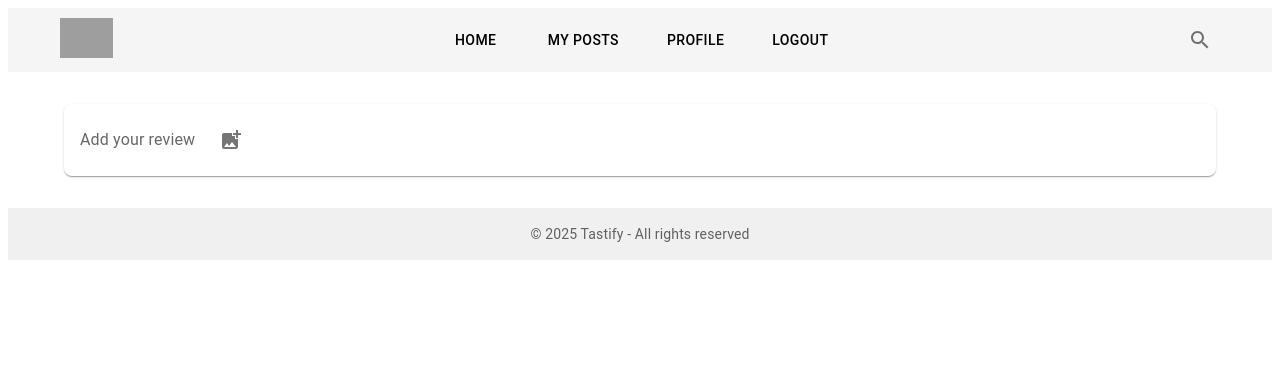
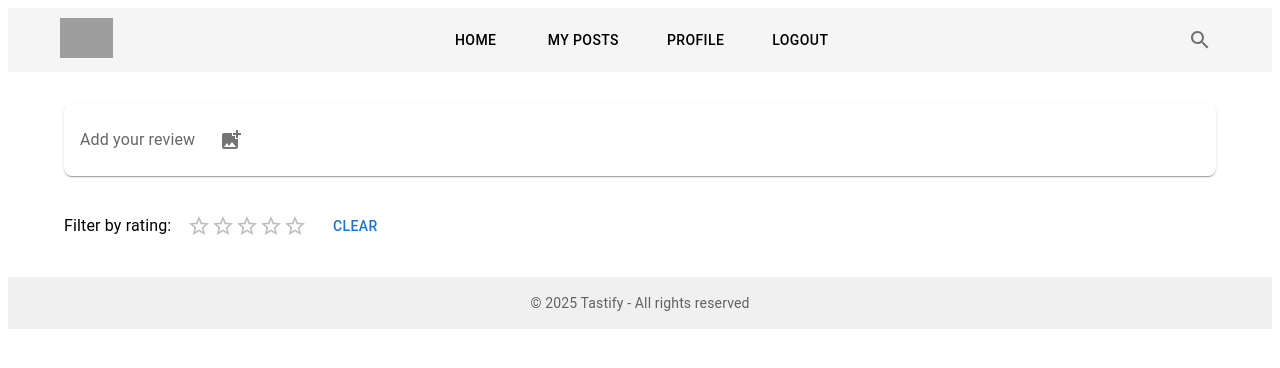
Before and after one commit to SharonBron/TASTIFY-WEB, a React (Create React App) app in the folder client/: page /home in a window 1280 px wide. Shown: the top 368 px of the page. Built offline with nearby package versions, Linux system fonts and the light colour scheme; grey boxes are pictures that could not be loaded.

Commit message:
rating filter+ search by restaurant name

```diff
--- a/client/src/components/Navbar.tsx
+++ b/client/src/components/Navbar.tsx
@@ -10,9 +10,13 @@ import {
 import { Link } from 'react-router-dom';
 import SearchIcon from '@mui/icons-material/Search';
 
-const Navbar: React.FC = () => {
+type NavbarProps = {
+  searchTerm?: string;
+  setSearchTerm?: (term: string) => void;
+};
+
+const Navbar: React.FC<NavbarProps> = ({ searchTerm = '', setSearchTerm }) => {
   const [showSearch, setShowSearch] = useState(false);
-  const [searchTerm, setSearchTerm] = useState('');
 
   const handleSearchClick = () => {
     setShowSearch((prev) => !prev);
@@ -39,7 +43,7 @@ const Navbar: React.FC = () => {
             <InputBase
               placeholder="Search…"
               value={searchTerm}
-              onChange={(e) => setSearchTerm(e.target.value)}
+              onChange={(e) => setSearchTerm?.(e.target.value)}
               sx={{
                 px: 1,
                 py: 0.5,
@@ -54,7 +58,7 @@ const Navbar: React.FC = () => {
           </IconButton>
         </Box>
 
-        {/* Logo placeholder */}
+        {/* Logo */}
         <Box sx={{ position: 'absolute', left: 20 }}>
           <img src="/logo.png" alt="Logo" style={{ height: '40px' }} />
         </Box>
--- a/client/src/pages/Home.tsx
+++ b/client/src/pages/Home.tsx
@@ -10,6 +10,7 @@ import {
   Typography,
   IconButton,
   Button,
+  Rating,
 } from '@mui/material';
 import AddPhotoAlternateIcon from '@mui/icons-material/AddPhotoAlternate';
 
@@ -19,6 +20,8 @@ const Home: React.FC = () => {
   const [reviews, setReviews] = useState<any[]>([]);
   const [openModal, setOpenModal] = useState(false);
   const [visibleCount, setVisibleCount] = useState(POSTS_PER_PAGE);
+  const [searchTerm, setSearchTerm] = useState('');
+  const [minRating, setMinRating] = useState<number | null>(null);
 
   const handlePostReview = (data: {
     content: string;
@@ -42,9 +45,15 @@ const Home: React.FC = () => {
     setReviews([newReview, ...reviews]);
   };
 
+  const filteredReviews = reviews.filter(review => {
+    const matchesSearch = review.restaurantName.toLowerCase().includes(searchTerm.toLowerCase());
+    const matchesRating = minRating ? review.rating >= minRating : true;
+    return matchesSearch && matchesRating;
+  });
+
   return (
     <>
-      <Navbar />
+      <Navbar searchTerm={searchTerm} setSearchTerm={setSearchTerm} />
 
       <Container sx={{ mt: 4 }}>
         {/* Mini "post" box */}
@@ -66,8 +75,18 @@ const Home: React.FC = () => {
           </IconButton>
         </Paper>
 
-        {/* Display visible posts only */}
-        {reviews.slice(0, visibleCount).map((review, index) => (
+        {/* Rating Filter */}
+        <Box sx={{ display: 'flex', alignItems: 'center', gap: 2, mb: 2 }}>
+          <Typography>Filter by rating:</Typography>
+          <Rating
+            value={minRating}
+            onChange={(_, newValue) => setMinRating(newValue)}
+          />
+          <Button variant="text" onClick={() => setMinRating(null)}>Clear</Button>
+        </Box>
+
+        {/* Display visible filtered posts only */}
+        {filteredReviews.slice(0, visibleCount).map((review, index) => (
           <ReviewCard
             key={review.id}
             id={review.id}
@@ -84,7 +103,7 @@ const Home: React.FC = () => {
         ))}
 
         {/* Load more button */}
-        {visibleCount < reviews.length && (
+        {visibleCount < filteredReviews.length && (
           <Box textAlign="center" mt={3}>
             <Button variant="outlined" onClick={() => setVisibleCount(prev => prev + POSTS_PER_PAGE)}>
               Load More
--- a/client/src/pages/MyPosts.tsx
+++ b/client/src/pages/MyPosts.tsx
@@ -1,5 +1,11 @@
 import React, { useState } from 'react';
-import { Container, Typography, Button, Box } from '@mui/material';
+import {
+  Container,
+  Typography,
+  Button,
+  Box,
+  Rating,
+} from '@mui/material';
 import { usePosts, Post } from '../context/PostsContext';
 import ReviewCard from '../components/ReviewCard';
 import Navbar from '../components/Navbar';
@@ -10,11 +16,11 @@ const POSTS_PER_PAGE = 5;
 
 const MyPosts: React.FC = () => {
   const { posts, setPosts } = usePosts();
-  const currentUserId = '123'; // ← בעתיד יגיע מ־Auth
+  const currentUserId = '123'; // בעתיד יגיע מ־Auth
 
-  const myPosts = posts.filter(post => post.userId === currentUserId);
   const [visibleCount, setVisibleCount] = useState(POSTS_PER_PAGE);
-
+  const [searchTerm, setSearchTerm] = useState('');
+  const [selectedRating, setSelectedRating] = useState<number | null>(null);
   const [isEditModalOpen, setIsEditModalOpen] = useState(false);
   const [selectedPost, setSelectedPost] = useState<Post | null>(null);
 
@@ -55,14 +61,36 @@ const MyPosts: React.FC = () => {
     setSelectedPost(null);
   };
 
+  // סינון לפי שם מסעדה ודירוג (אם נבחר)
+  const myPosts = posts.filter(
+    post =>
+      post.userId === currentUserId &&
+      post.restaurantName.toLowerCase().includes(searchTerm.toLowerCase()) &&
+      (selectedRating === null || post.rating === selectedRating)
+  );
+
   return (
     <>
-      <Navbar />
+      <Navbar searchTerm={searchTerm} setSearchTerm={setSearchTerm} />
       <Container sx={{ mt: 4 }}>
         <Typography variant="h5" gutterBottom>My Posts</Typography>
 
+        {/* ⭐ סינון לפי דירוג */}
+        <Box sx={{ display: 'flex', alignItems: 'center', mb: 2, gap: 2 }}>
+          <Typography>Filter by Rating:</Typography>
+          <Rating
+            value={selectedRating}
+            onChange={(_, newValue) => setSelectedRating(newValue)}
+          />
+          {selectedRating !== null && (
+            <Button size="small" onClick={() => setSelectedRating(null)}>
+              Clear
+            </Button>
+          )}
+        </Box>
+
         {myPosts.length === 0 ? (
-          <Typography>No posts yet.</Typography>
+          <Typography>No posts found.</Typography>
         ) : (
           <>
             {myPosts.slice(0, visibleCount).map(post => (
@@ -97,7 +125,6 @@ const MyPosts: React.FC = () => {
         )}
       </Container>
 
-      {/* Edit Modal */}
       {selectedPost && (
         <AddReviewModal
           open={isEditModalOpen}
```
